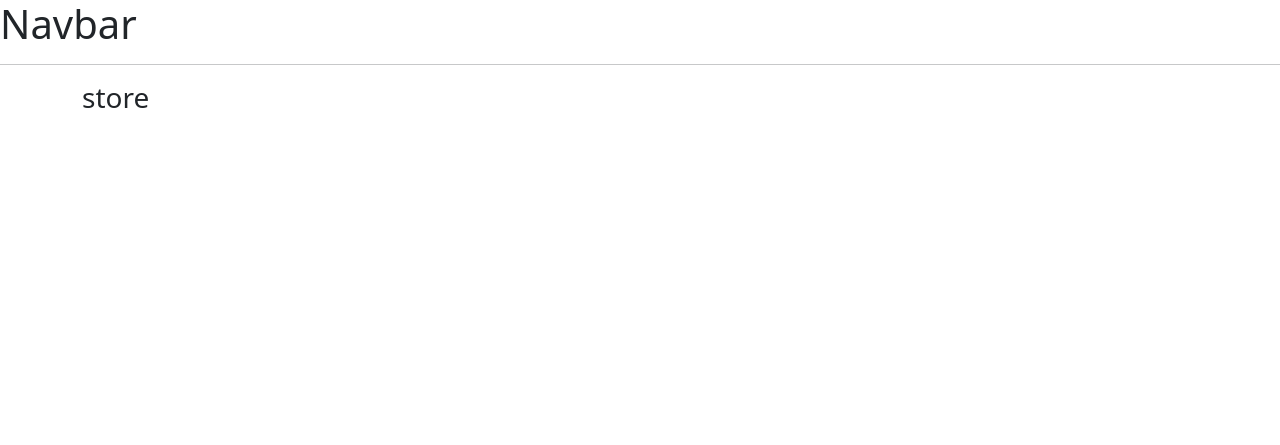
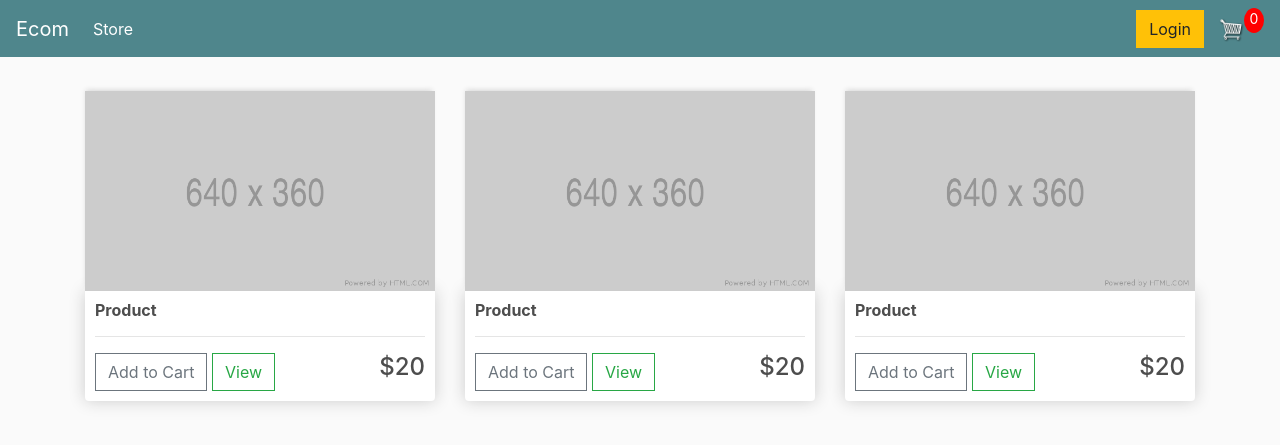
Before and after one commit to Esenbaev-Muxan/First-online-shop-django, a Django app: page / in a window 1280 px wide. Shown: the top 445 px of the page. Run offline with Django 4.2, Linux system fonts and the light colour scheme; some libraries are stand-ins or nearby versions.

Commit message:
store product templates

```diff
--- a/static/css/main.css
+++ b/static/css/main.css
@@ -0,0 +1,99 @@
+body{
+	background-color: hsl(0, 0%, 98%);
+}
+
+h1,h2,h3,h4,h5,h6{
+	color:hsl(0, 0%, 30%);
+}
+
+.box-element{
+	box-shadow:hsl(0, 0%, 80%) 0 0 16px;
+	background-color: #fff;
+	border-radius: 4px;
+	padding: 10px;
+}
+
+.thumbnail{
+	width: 100%;
+	height: 200px;
+	-webkit-box-shadow: -1px -3px 5px -2px rgba(214,214,214,1);
+    -moz-box-shadow: -1px -3px 5px -2px rgba(214,214,214,1);
+    box-shadow: -1px -3px 5px -2px rgba(214,214,214,1);
+}
+
+.product{
+	border-radius: 0 0 4px 4px;
+}
+
+.bg-dark{
+	background-color: #4f868c!important;
+}
+
+#cart-icon{
+	width:25px;
+	display: inline-block;
+	margin-left: 15px;
+}
+
+#cart-total{
+	display: block;
+	text-align: center;
+	color:#fff;
+	background-color: red;
+	width: 20px;
+	height: 25px;
+	border-radius: 50%;
+	font-size: 14px;
+}
+
+.col-lg-4, .col-lg-6, .col-lg-8, .col-lg-12{
+	margin-top: 10px;
+}
+
+.btn{
+	border-radius: 0;
+}
+
+.row-image{
+	width: 100px;
+}
+
+.form-field{
+	width:250px;
+	display: inline-block;
+	padding: 5px;
+}
+
+.cart-row{
+	display: flex;
+    align-items: flex-stretch;
+    padding-bottom: 10px;
+    margin-bottom: 10px;
+    border-bottom: 1px solid #ececec;
+
+}
+
+.quantity{
+	display: inline-block;
+	font-weight: 700;
+	padding-right:10px;
+
+
+}
+
+.chg-quantity{
+	width: 12px;
+	cursor: pointer;
+	display: block;
+	margin-top: 5px;
+	transition:.1s;
+}
+
+.chg-quantity:hover{
+	opacity: .6;
+}
+
+
+.hidden{
+	display: none!important;
+}
--- a/store/templates/store/main.html
+++ b/store/templates/store/main.html
@@ -1,30 +1,56 @@
 <!DOCTYPE html>
-<html lang="en">
-    {% load static %}
+{% load static %}
+<html>
 <head>
-    <meta charset="UTF-8">
+	<title>Ecom</title>
 
-    <link href="https://cdn.jsdelivr.net/npm/bootstrap@5.3.0-alpha1/dist/css/bootstrap.min.css" rel="stylesheet" integrity="sha384-GLhlTQ8iRABdZLl6O3oVMWSktQOp6b7In1Zl3/Jr59b6EGGoI1aFkw7cmDA6j6gD" crossorigin="anonymous">
-    <meta http-equiv="X-UA-Compatible" content="IE=edge">
-    <meta name="viewport" content="width=device-width, initial-scale=1.0">
-    <title>Ecom</title>
-    <link rel="stylesheet" href="{% static 'css/main.css' %}">
+	<meta name="viewport" content="width=device-width, initial-scale=1, maximum-scale=1, minimum-scale=1" />
+
+	<link rel="stylesheet" href="https://stackpath.bootstrapcdn.com/bootstrap/4.4.1/css/bootstrap.min.css" integrity="sha384-Vkoo8x4CGsO3+Hhxv8T/Q5PaXtkKtu6ug5TOeNV6gBiFeWPGFN9MuhOf23Q9Ifjh" crossorigin="anonymous">
+
+	<link rel="stylesheet" type="text/css" href="{% static 'css/main.css' %}">
+
 </head>
 <body>
-    <h1>Navbar</h1>
-    <hr>
 
-    <div class="container">
-        {% block content %}
+	<nav class="navbar navbar-expand-lg navbar-dark bg-dark">
+	  <a class="navbar-brand" href="{% url 'store' %}">Ecom</a>
+	  <button class="navbar-toggler" type="button" data-toggle="collapse" data-target="#navbarSupportedContent" aria-controls="navbarSupportedContent" aria-expanded="false" aria-label="Toggle navigation">
+	    <span class="navbar-toggler-icon"></span>
+	  </button>
 
-        {% endblock content %}
-    </div>
+	  <div class="collapse navbar-collapse" id="navbarSupportedContent">
+	    <ul class="navbar-nav mr-auto">
+	      <li class="nav-item active">
+	        <a class="nav-link" href="{% url 'store' %}">Store <span class="sr-only">(current)</span></a>
+	      </li>
+
+	    </ul>
+	    <div class="form-inline my-2 my-lg-0">
+	     	<a href="#"class="btn btn-warning">Login</a>
+
+	     	<a href="{% url 'cart' %}">
+	    		<img  id="cart-icon" src="{% static 'images/cart.png' %}">
+	    	</a>
+	    	<p id="cart-total">0</p>
+
+	    </div>
+	  </div>
+	</nav>
+
+     <div class="container">
+            <br>
+            {% block content %}
 
 
+            {% endblock content %}
+         </div>
 
 
+	<script src="https://code.jquery.com/jquery-3.4.1.slim.min.js" integrity="sha384-J6qa4849blE2+poT4WnyKhv5vZF5SrPo0iEjwBvKU7imGFAV0wwj1yYfoRSJoZ+n" crossorigin="anonymous"></script>
 
+	<script src="https://cdn.jsdelivr.net/npm/popper.js@1.16.0/dist/umd/popper.min.js" integrity="sha384-Q6E9RHvbIyZFJoft+2mJbHaEWldlvI9IOYy5n3zV9zzTtmI3UksdQRVvoxMfooAo" crossorigin="anonymous"></script>
 
-    <script src="https://cdn.jsdelivr.net/npm/bootstrap@5.3.0-alpha1/dist/js/bootstrap.bundle.min.js" integrity="sha384-w76AqPfDkMBDXo30jS1Sgez6pr3x5MlQ1ZAGC+nuZB+EYdgRZgiwxhTBTkF7CXvN" crossorigin="anonymous"></script>
+	<script src="https://stackpath.bootstrapcdn.com/bootstrap/4.4.1/js/bootstrap.min.js" integrity="sha384-wfSDF2E50Y2D1uUdj0O3uMBJnjuUD4Ih7YwaYd1iqfktj0Uod8GCExl3Og8ifwB6" crossorigin="anonymous"></script>
 </body>
 </html>
--- a/store/templates/store/store.html
+++ b/store/templates/store/store.html
@@ -1,7 +1,41 @@
 {% extends 'store/main.html' %}
-
+{% load static %}
 
 {% block content %}
+    <div class="row">
+        <div class="col-lg-4">
+            <img class="thumbnail" src="{% static 'images/placeholder.png' %}" alt="">
+            <div class="box-element product">
+                <h6><strong>Product</strong></h6>
+                <hr>
+                <button class="btn btn-outline-secondary add-btn">Add to Cart</button>
+                <a class="btn btn-outline-success" href="#">View</a>
+                <h4 style="display: inline-block; float: right">$20</h4>
+            </div>
+        </div>
 
-    <h3>store</h3>
+        <div class="col-lg-4">
+            <img class="thumbnail" src="{% static 'images/placeholder.png' %}" alt="">
+            <div class="box-element product">
+                <h6><strong>Product</strong></h6>
+                <hr>
+                <button class="btn btn-outline-secondary add-btn">Add to Cart</button>
+                <a class="btn btn-outline-success" href="#">View</a>
+                <h4 style="display: inline-block; float: right">$20</h4>
+
+            </div>
+        </div>
+
+        <div class="col-lg-4">
+            <img class="thumbnail" src="{% static 'images/placeholder.png' %}" alt="">
+            <div class="box-element product">
+                <h6><strong>Product</strong></h6>
+                <hr>
+                <button class="btn btn-outline-secondary add-btn">Add to Cart</button>
+                <a class="btn btn-outline-success" href="#">View</a>
+                <h4 style="display: inline-block; float: right">$20</h4>
+
+            </div>
+        </div>
+    </div>
 {% endblock content %}
```
Also changed, not shown: store/templates/store/cart.html (+7 -0 lines), store/templates/store/checkout.html (+8 -0 lines), static/images/cart.jpg (deleted), static/images/cart.png (added), static/images/placeholder.png (added).
